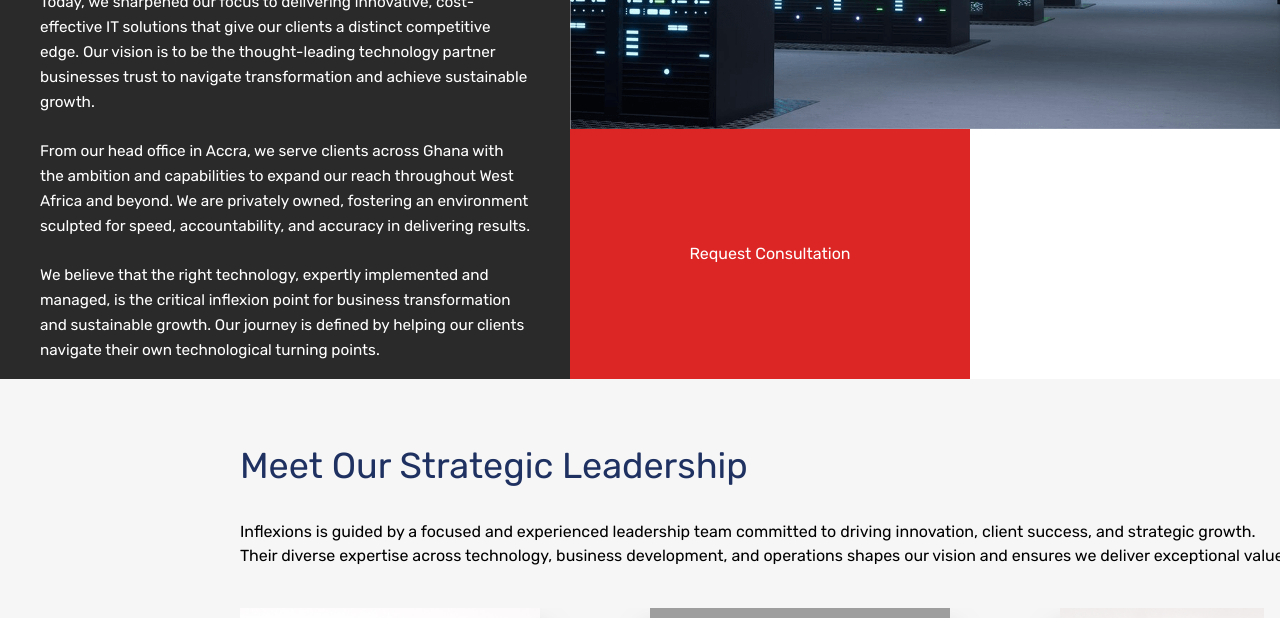
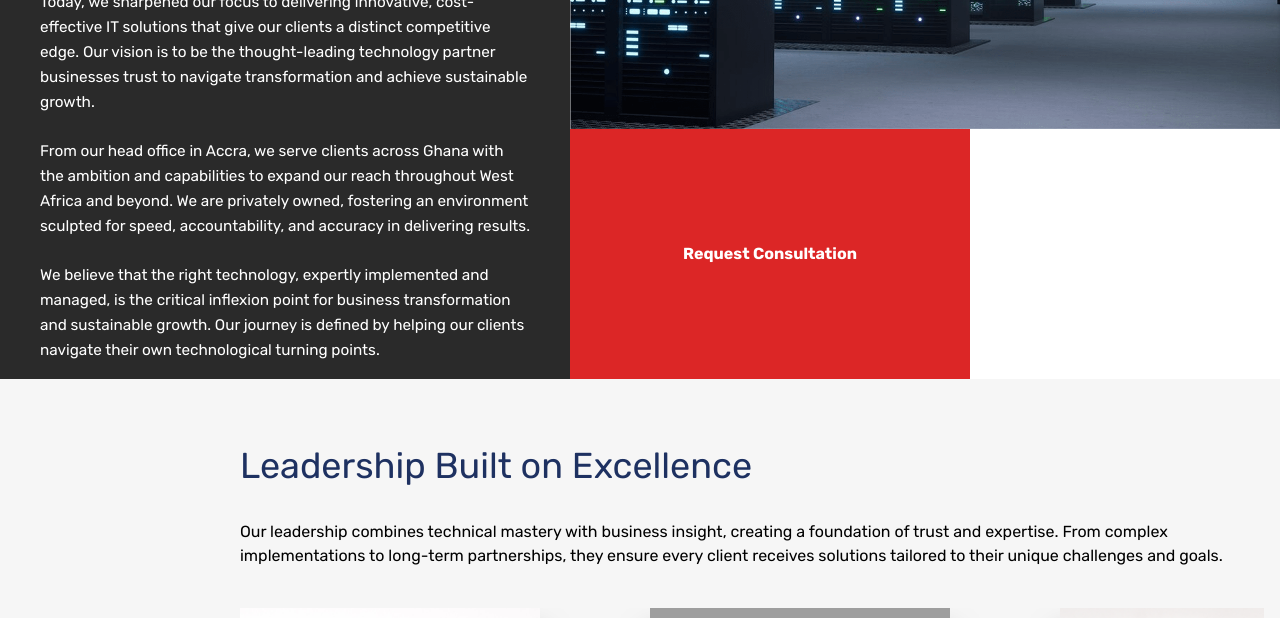
Before and after one commit to ekowtee/inflex, a React (Vite) app: page /about in a window 1280 px wide. Shown: the part 1380-1998 px from the top of the page. Built offline with nearby package versions, Linux system fonts and the light colour scheme; grey boxes are pictures that could not be loaded; what tailwindcss-motion would draw is missing.

Commit message:
Update About.jsx

```diff
--- a/src/pages/About.jsx
+++ b/src/pages/About.jsx
@@ -249,7 +249,7 @@ const About = () => {
             {/* CTA Section */}
             <Link
                     to="/contact"
-            className="bg-red-600 hover:bg-red-700 text-white w-full lg:w-[400px] flex items-center justify-center p-6 lg:p-8 h-full">
+            className="bg-red-600 hover:bg-red-700 text-white w-full lg:w-[400px] font-bold flex items-center justify-center p-6 lg:p-8 h-full">
 
 
                     Request Consultation
@@ -261,9 +261,11 @@ const About = () => {
 
               <section className="container mx-auto px-4 lg:pl-[240px] 4xl:pl-[240px] py-16 bg-[#F6F6F6] h-[1400px] md:h-full">
                 <h2 className="text-3xl lg:text-[36px] font-normal text-[#1E3161] leading-[45px] text-left lg:mb-8">
-                    Meet Our Strategic Leadership
+                    Leadership Built on Excellence
                 </h2>
-                <p className='w-[1050px] text-left mb-10'> Inflexions is guided by a focused and experienced leadership team committed to driving innovation, client success, and strategic growth. Their diverse expertise across technology, business development, and operations shapes our vision and ensures we deliver exceptional value.</p>
+                <p className='w-[1050px] text-left mb-10'>
+                    Our leadership combines technical mastery with business insight, creating a foundation of trust and expertise. From complex implementations to long-term partnerships, they ensure every client receives solutions tailored to their unique challenges and goals.
+                </p>
 
                 <Leaders />
             </section>
```
